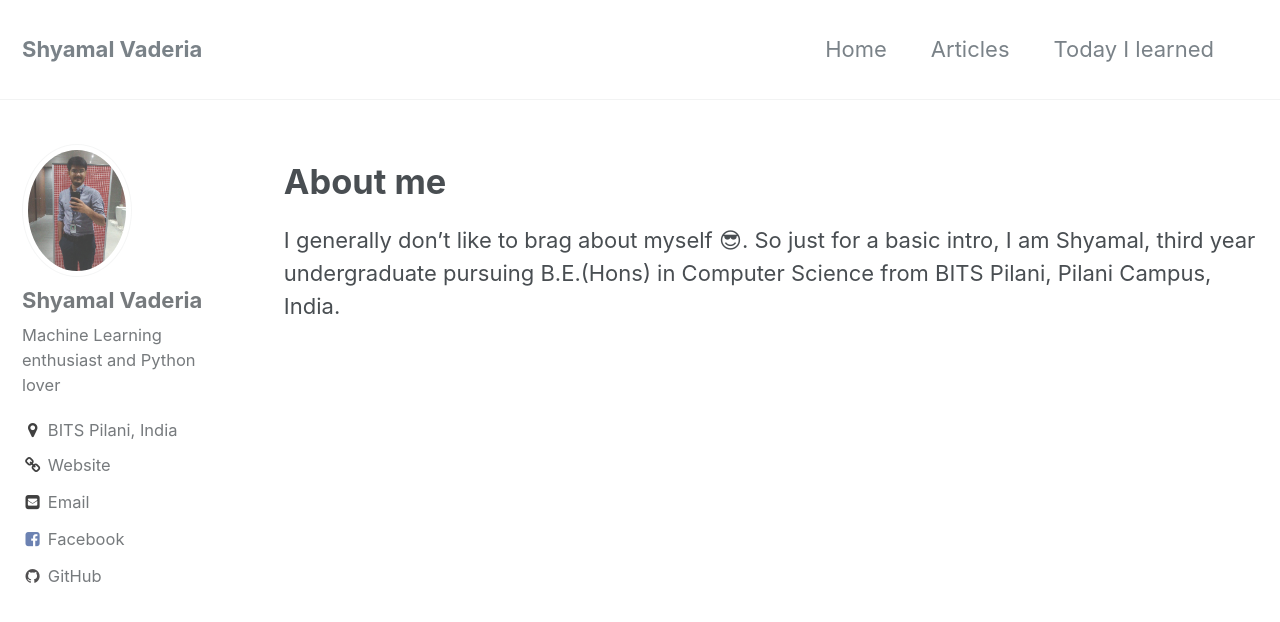
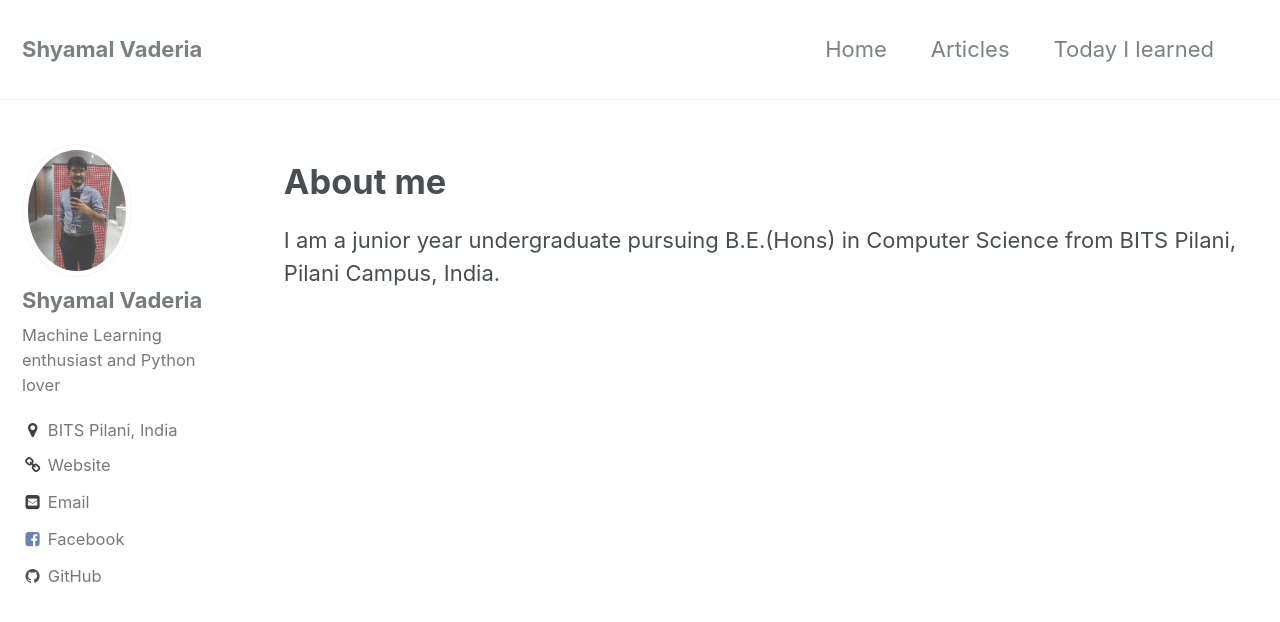
Before and after one commit to svaderia/svaderia.github.io, a Jekyll site: the page built from index.md, in a window 1280 px wide and 900 px high. Shown: the top 622 px of the window. Built offline with Jekyll 4.4.1, drawn with Linux system fonts in a browser that asks for light colours; emoji names are drawn with the system emoji font.

Commit message:
Little change in about me

```diff
--- a/index.md
+++ b/index.md
@@ -5,4 +5,4 @@ author_profile: true
 
 {{ page.excerpt | markdownify }}
 # About me
-I generally don't like to brag about myself :sunglasses:. So just for a basic intro, I am Shyamal, third year undergraduate pursuing B.E.(Hons) in Computer Science from BITS Pilani, Pilani Campus, India.
+I am  a junior year undergraduate pursuing B.E.(Hons) in Computer Science from BITS Pilani, Pilani Campus, India.
```
